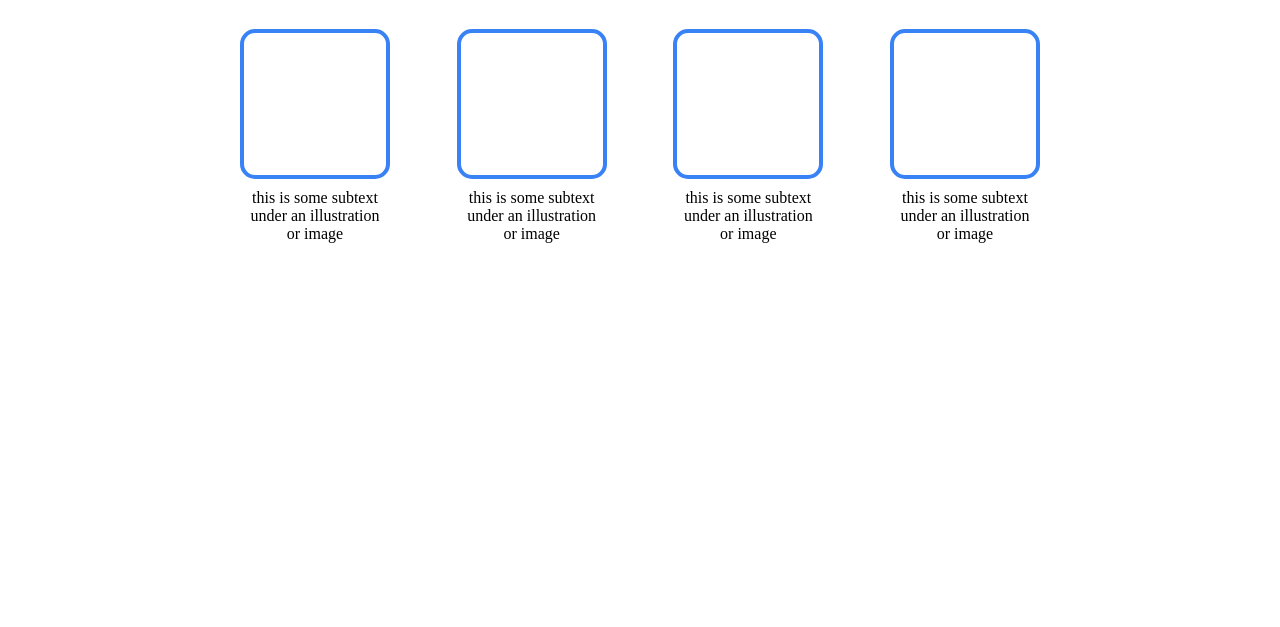
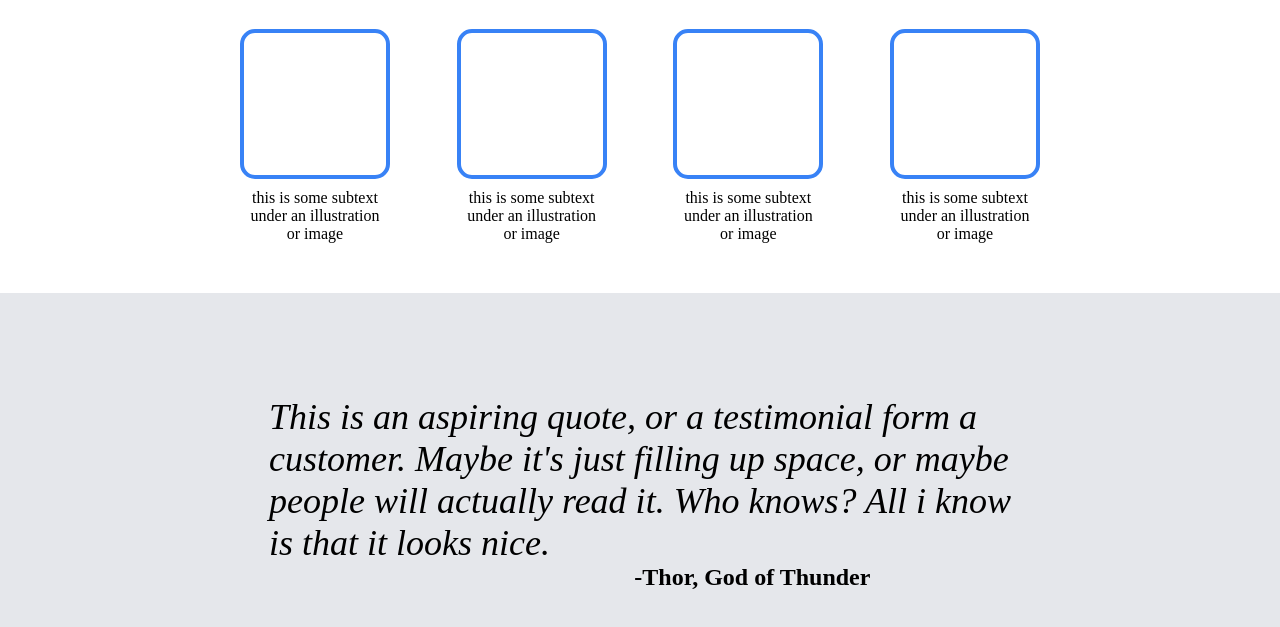
Before and after one commit to zuengi/Landing-page, a plain HTML site: page index.html in a window 1280 px wide. Shown: the part 638-1265 px from the top of the page. Before the commit the page ends 931 px from the top, so only its background shows below. Drawn offline with Linux system fonts and the light colour scheme.

Commit message:
finish 3rd section

```diff
--- a/index.html
+++ b/index.html
@@ -82,9 +82,23 @@
 
 <div class="third-section">
 
+    <p class="third-text">This is an aspiring quote, or a testimonial form a<br> customer. Maybe it's just filling up space, or maybe<br> people will actually read it. Who knows? All i know<br> is that it looks nice. </p>
 
+
+    <div class="thor">
+
+        <h2>-Thor, God of Thunder</h2>
+
+    </div>
 
 </div>
 
+<div class="footer">
+    <div class="blue-box">
+
+    </div>
+</div>
+
+
 </body>
 </html>
--- a/style.css
+++ b/style.css
@@ -37,6 +37,17 @@ body {
     text-decoration: none;
 
 }
+
+.navbar-right a {
+
+    transition: color 0.3s ease;
+}
+
+.navbar-right a:hover{
+
+    color: lightblue;
+}
+
 
 ul {
 
@@ -164,3 +175,33 @@ ul {
     text-decoration: none;
     text-align: center;
 }
+
+.third-section {
+
+    display: flex;
+    flex-direction: column;
+    justify-content: center;
+    align-items: center;
+    background-color: #E5E7EB;
+    height:400px ;
+}
+
+.third-text {
+
+    font-size: 36px;
+    font-weight: 300;
+    font-style: italic;
+}
+
+
+
+.thor {
+
+    display: flex;
+    flex-direction: row;
+    justify-content: flex-end;
+    align-self: flex-end;
+    font-weight: bold;
+    margin-right: 32%;
+
+}
```
